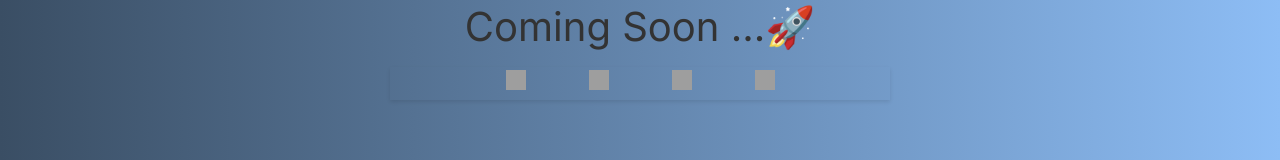
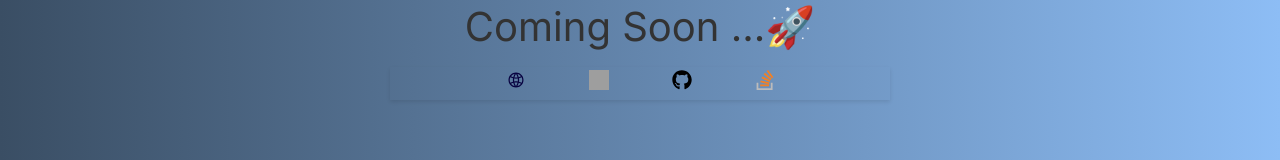
Before and after one commit to mayura-andrew/Knowlihub, a Next.js app: page / in a window 1280 px wide. Shown: the part 612-772 px from the top of the page. Built offline with nearby package versions, Linux system fonts and the light colour scheme; grey boxes are pictures that could not be loaded.

Commit message:
src fixed

```diff
--- a/components/Landingpage.tsx
+++ b/components/Landingpage.tsx
@@ -6,10 +6,10 @@ import Image from 'next/image';
 import Logo from '../public/logo2.png'
 
 const socialMediaLinks = [
-  { name: 'Website', url: 'https://mayuraandrew.tech/whoami', icon: '../public/images/web.svg' },
-  { name: 'LinkedIn', url: 'https://www.linkedin.com/in/mayura-alahakoon-827381201/', icon: '../public/images/linkedin.svg' },
-  { name: 'GitHub', url: 'https://github.com/mayura-andrew', icon: '../public/images/github.svg' },
-  { name: 'StackOverFlow', url: 'https://stackoverflow.com/users/18835623/mayura-andrew', icon: '../public/images/stackoverflow.svg'}
+  { name: 'Website', url: 'https://mayuraandrew.tech/whoami', icon: '../images/web.svg' },
+  { name: 'LinkedIn', url: 'https://www.linkedin.com/in/mayura-alahakoon-827381201/', icon: '../images/linkedin.svg' },
+  { name: 'GitHub', url: 'https://github.com/mayura-andrew', icon: '../images/github.svg' },
+  { name: 'StackOverFlow', url: 'https://stackoverflow.com/users/18835623/mayura-andrew', icon: '../images/stackoverflow.svg'}
   // Add more social media links as needed
 ];
 const LandingPage = () => {
```
